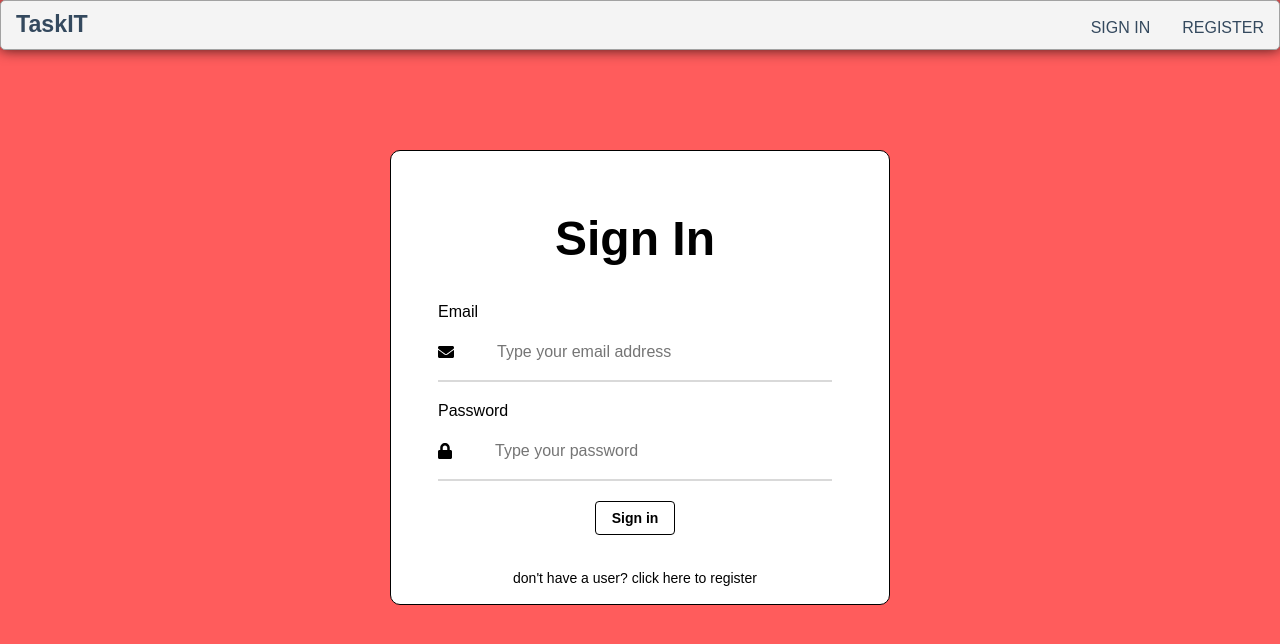
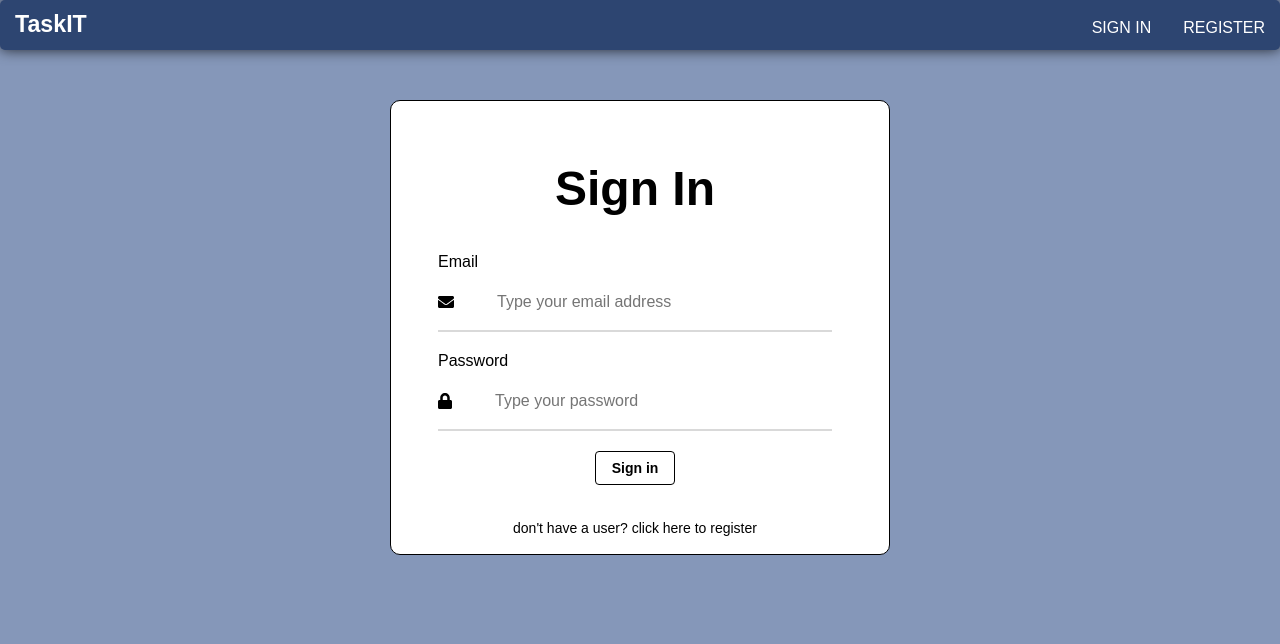
Before and after one commit to royho10/task-management, a React (Create React App) app: page / in a window 1280 px wide. Shown: the top 644 px of the page. Built offline with nearby package versions, Linux system fonts and the light colour scheme.

Commit message:
color grading

```diff
--- a/src/components/ChangeTextCss.css
+++ b/src/components/ChangeTextCss.css
@@ -3,6 +3,7 @@
 	width: 254px;
 	border: solid 2px;
 	row-gap: 3px;
+	background-color: #E6EAF1;
 	grid-template-columns: 84px 84px 84px;
 	grid-template-rows: auto;
 	grid-template-areas:
--- a/src/components/Navigation/Navigation.css
+++ b/src/components/Navigation/Navigation.css
@@ -19,8 +19,6 @@ ul {
 	display: block;
 	overflow-x: hidden;
 	overflow-y: hidden;
-	/*position: fixed;
-	top: 0;*/
 }
 
 .nav-bar {
@@ -32,20 +30,21 @@ ul {
 	align-items: center;
 	padding-top: .5em;
 	padding-bottom: .5em;
-	border: 1px solid #a2a2a2;
-	background-color: #f4f4f4;
+	/*border: 1px solid #a2a2a2;*/
+	background-color: #2D4571;
 	-webkit-box-shadow: 0px 0px 14px 0px rgba(0,0,0,0.75);
 	-moz-box-shadow: 0px 0px 14px 0px rgba(0,0,0,0.75);
 	box-shadow: 0px 0px 14px 0px rgba(0,0,0,0.75);
 	-webkit-border-radius: 5px;
 	-moz-border-radius: 5px;
 	border-radius: 5px;
+	position: fixed;
 }
 
 .logo {
 	margin: 0;
 	font-size: 1.45em;
-	color: #34495e;
+	color: white;
 }
 
 .logo,
@@ -57,7 +56,7 @@ ul {
 }
 
 .main-nav {
-	color: #34495e;
+	color: white;
 	font-size: 1em;
 	margin-top: 5px;
 	text-transform: uppercase;
--- a/src/components/Register/Register.css
+++ b/src/components/Register/Register.css
@@ -8,7 +8,7 @@ main {
 }
 
 legend {
-	font-size: 3rem
+	font-size: 3rem;
 }
 
 .register-error {
@@ -47,7 +47,8 @@ legend {
 }
 
 #submit_button:hover {
-  background: rgb(255, 92, 92);
+  color: white;
+  background: #55647F;
 }
 
 /* Media Query: Tablet or Smaller */
--- a/src/components/SignIn/SignIn.css
+++ b/src/components/SignIn/SignIn.css
@@ -36,7 +36,8 @@
 }
 
 #signin_button:hover {
-  background: rgb(255, 92, 92);
+  background: #55647F;
+  color: white;
 }
 
 /* Media Query: Tablet or Smaller */
@@ -55,7 +56,6 @@
   .signin-container {
   	width: 90%;
   	padding: 30px 20px 15px 20px;
-  	margin-top: -70px;
   }
 
   .signin-input {
--- a/src/containers/AddAnotherList/AddAnotherList.css
+++ b/src/containers/AddAnotherList/AddAnotherList.css
@@ -1,5 +1,4 @@
 .new-list-form {
-	background-color: gray;
 	margin-left: 10px;
 }
 
--- a/src/containers/ListCard/ListCard.css
+++ b/src/containers/ListCard/ListCard.css
@@ -1,5 +1,4 @@
 .change-list-name-form {
-	background-color: gray;
 	z-index: 10;
 	margin-bottom: 10px;
 }
@@ -12,7 +11,7 @@
 	align-items: center;
 	width: 100%;
 	justify-content: space-between;
-	background-color: #A4A0FD;
+	background-color: transparent;
 }
 
 .list-bar button {
--- a/src/containers/TaskCard/TaskCard.css
+++ b/src/containers/TaskCard/TaskCard.css
@@ -1,5 +1,4 @@
 .change-task-name-form {
-	background-color: gray;
 	z-index: 10;
 	margin-bottom: 5px;
 }
@@ -12,7 +11,7 @@
 	align-items: center;
 	width: 100%;
 	justify-content: space-between;
-	background-color: green;
+	background-color: #767D8B;
 }
 
 .task-bar button {
--- a/src/index.css
+++ b/src/index.css
@@ -5,7 +5,7 @@ body {
     sans-serif;
   -webkit-font-smoothing: antialiased;
   -moz-osx-font-smoothing: grayscale;
-  background-color: rgb(255, 92, 92);
+  background-color: #8597B9;
 }
 
 code {
```
Also changed, not shown: src/containers/App.css (line endings or trailing spaces), 1 other file (tests, documents, lock files or other folders).
